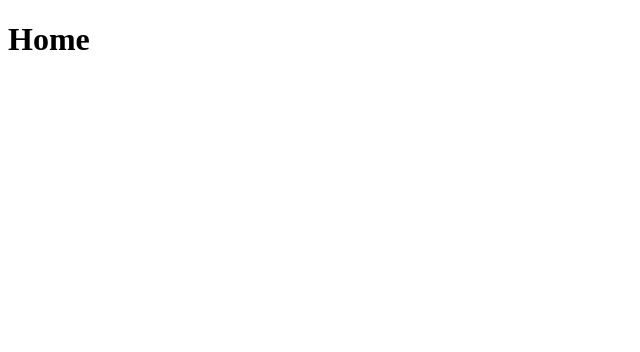
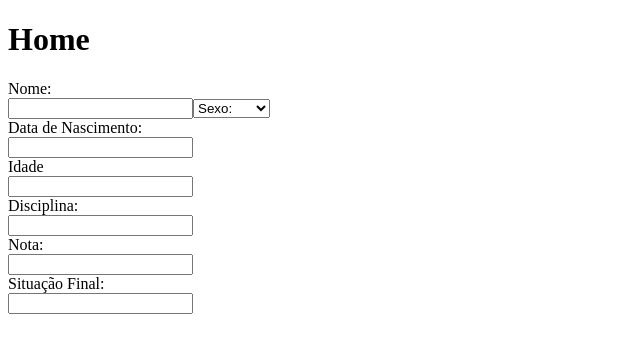
Before and after one commit to FabriNeves/diario-eletronico, a React (Create React App) app in the folder diario-eletronico/: page / in a window 1280 px wide. Shown: the top 352 px of the page, without its empty margins (0-640 px from the left). Built offline with nearby package versions, Linux system fonts and the light colour scheme.

Commit message:
Add base do formulario.

```diff
--- a/diario-eletronico/src/components/home/index.jsx
+++ b/diario-eletronico/src/components/home/index.jsx
@@ -1,9 +1,11 @@
 import React from "react";
+import Cadastro from "../pages/Cadastro";
 
 export default props => {
     return(
         <div>
             <h1>Home</h1>
+            <Cadastro/>
 
         </div>
     )
--- a/diario-eletronico/src/components/pages/Cadastro.jsx
+++ b/diario-eletronico/src/components/pages/Cadastro.jsx
@@ -1,10 +1,35 @@
 
 
-export default props =>{
-    return(
+export default props => {
+    return (
         <form action="">
+            <div>
+                <label>Nome:</label> <br />
+                <input type="text" />
+                <select name="" id="">
+                    <option value="">Sexo:</option>
+                    <option value="">Maculino</option>
+                    <option value="">Feminino</option>
+                </select>
+            </div>
+            <div>
+                <label htmlFor="">Data de Nascimento:</label><br/>
+                <input type="text" /><br/>
+                <label htmlFor="">Idade</label><br/>
+                <input type="text" />
+            </div>
+            <div>
+                <label htmlFor="">Disciplina:</label><br/>
+                <input type="text" />
+                <br />
+                <label htmlFor="">Nota:</label>
+                <br />
+                <input type="text" />
+                <br />
+                <label htmlFor="">Situação Final:</label><br />
+                <input type="text" />
 
-
+            </div>
         </form>
     )
 }
```
